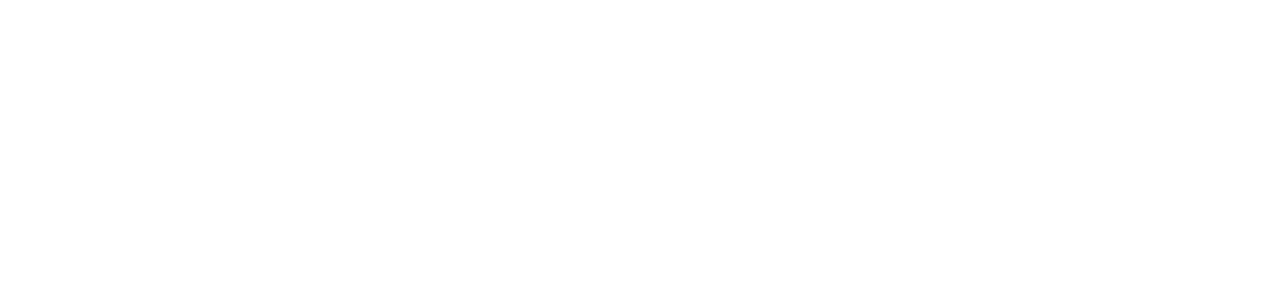
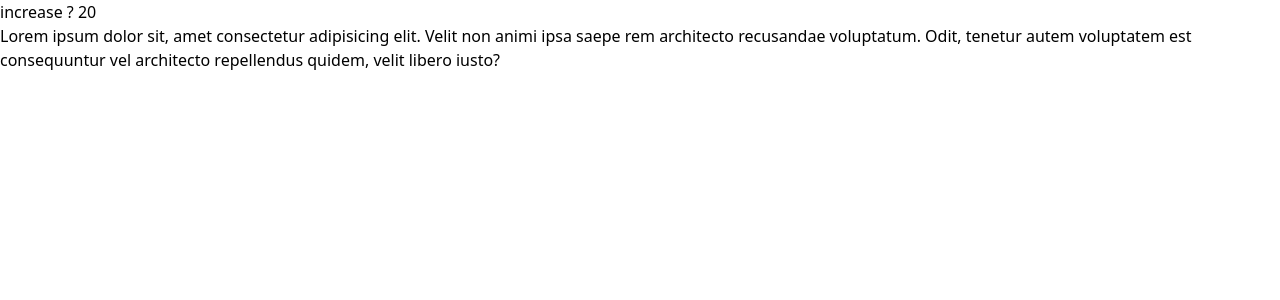
Before and after one commit to MethanBlun/ReactShities, a React (Vite) app: page / in a window 1280 px wide. Shown: the top 300 px of the page. Built offline with nearby package versions, Linux system fonts and the light colour scheme.

Commit message:
setinterval function and useeffect reminder

```diff
--- a/src/App.jsx
+++ b/src/App.jsx
@@ -1,17 +1,38 @@
-const produit = {
-  id: 1,
-  nomProduit: "Ordinateur Portable",
-  prix: 1200,
-};
+import { useEffect, useState } from "react";
 
-// Utilise la destructuration pour extraire les propriétés et les renommer
-const { id: productId, nomProduit: productName, prix: productPrice } = produit;
 
-// Affiche les valeurs des variables
-console.log(productId); // doit afficher 1
-console.log(productName); // doit afficher 'Ordinateur Portable'
-console.log(productPrice); // doit afficher 1200
+
+
 
 export default function App() {
-  return <></>;
+
+
+  const [elapsedTime, setElapsedTIme] = useState(0);
+
+    useEffect(()=>{
+
+      setInterval (()=>{
+              setElapsedTIme( prev => prev + 1 )
+      },1000)
+
+
+
+    })
+
+
+
+
+
+  return (
+    <>
+      <button onClick={null}>increase ? {elapsedTime}</button>
+      <p>
+        {" "}
+        Lorem ipsum dolor sit, amet consectetur adipisicing elit. Velit non
+        animi ipsa saepe rem architecto recusandae voluptatum. Odit, tenetur
+        autem voluptatem est consequuntur vel architecto repellendus quidem,
+        velit libero iusto?
+      </p>
+    </>
+  );
 }
```
